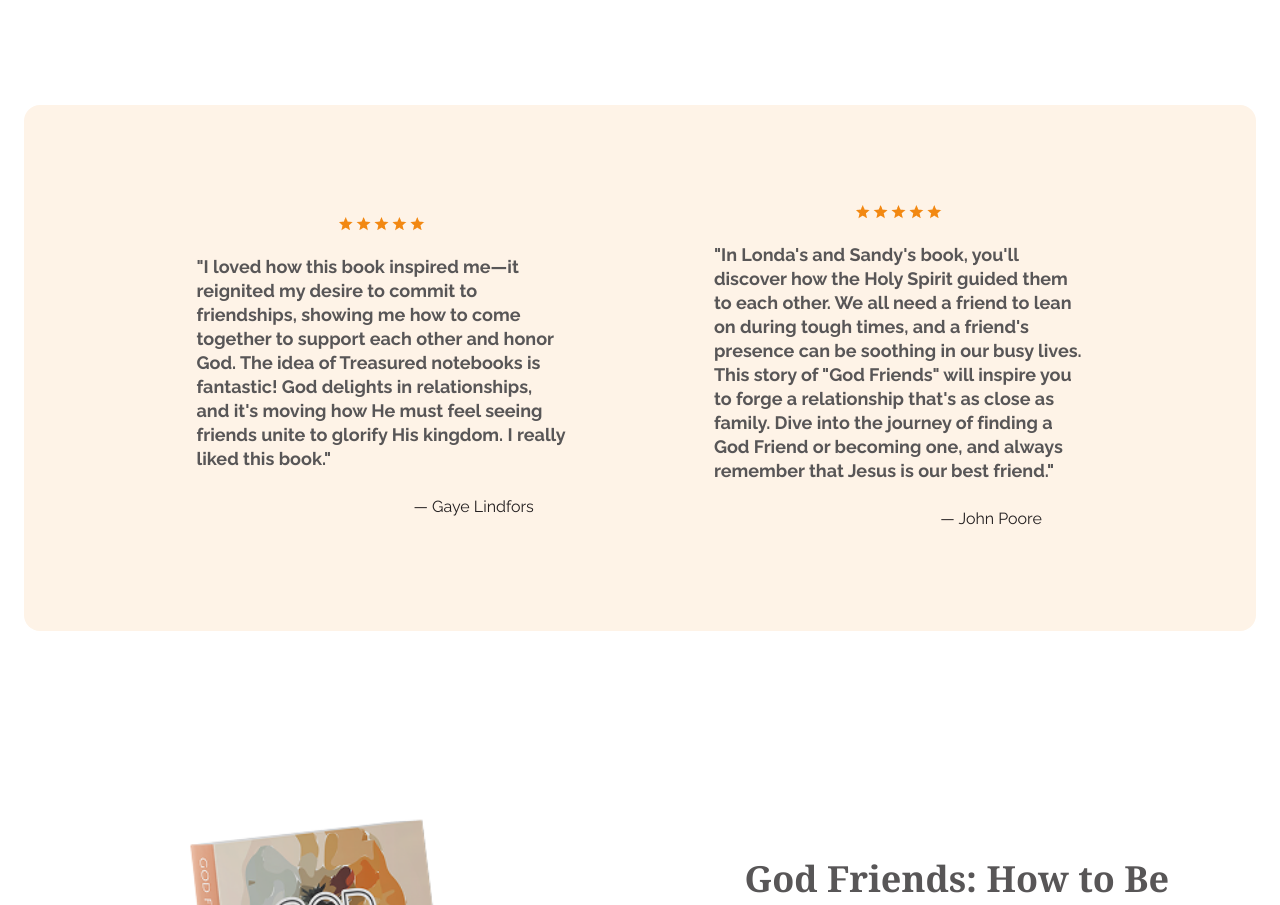
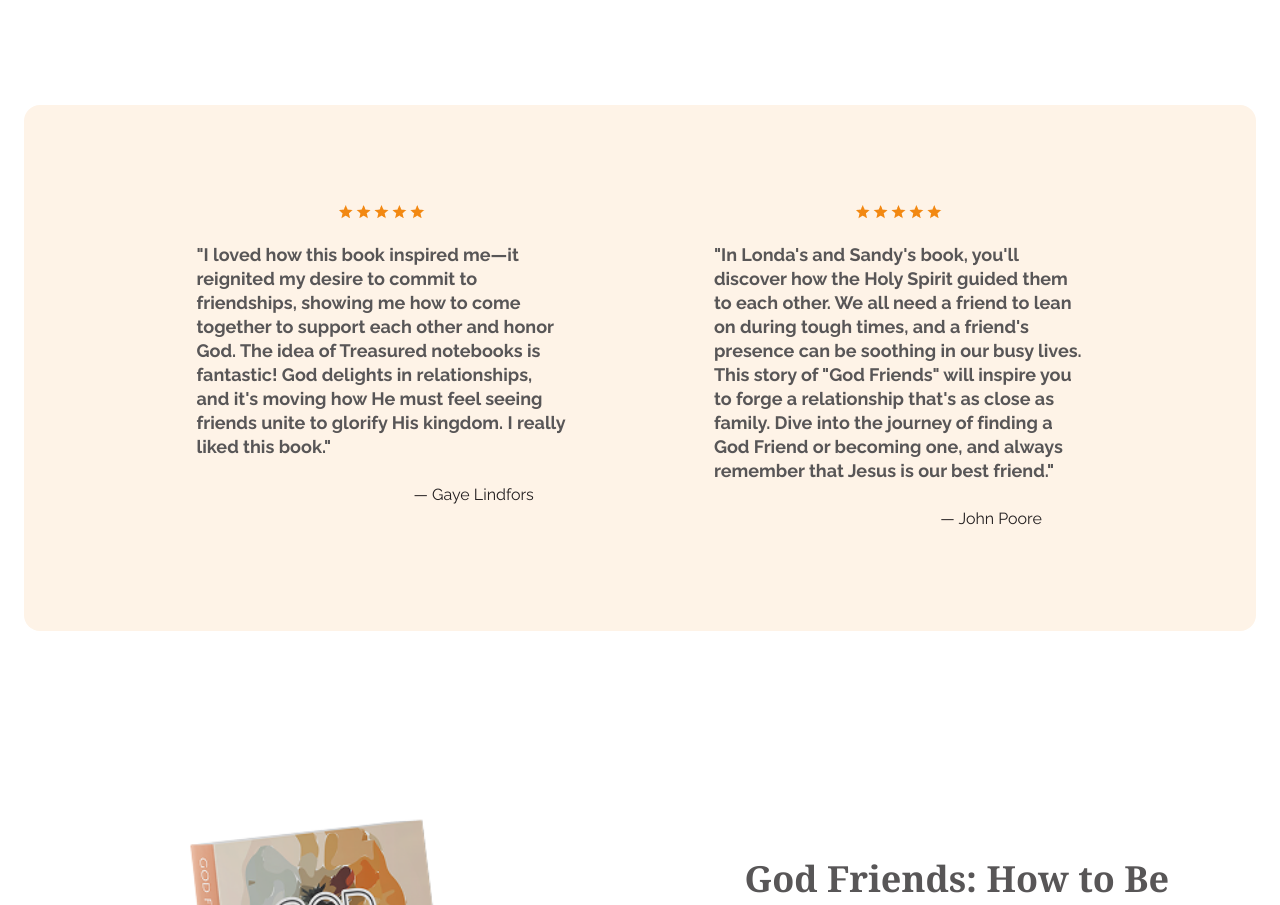
Before and after one commit to JoshAskew/GodFriends, a React (Vite) app: page / in a window 1280 px wide. Shown: the part 2646-3551 px from the top of the page. Built offline with nearby package versions, Linux system fonts and the light colour scheme; no server answers.

Commit message:
fixed rating alignment issue

```diff
--- a/src/styles/index.css
+++ b/src/styles/index.css
@@ -333,7 +333,7 @@ li {
     display: flex;
     flex-direction: row;
     justify-content: center;
-    align-items: center;
+    align-items: baseline;
     padding-top: 100px;
     padding-bottom: 100px;
     border-radius: 16px;
```
